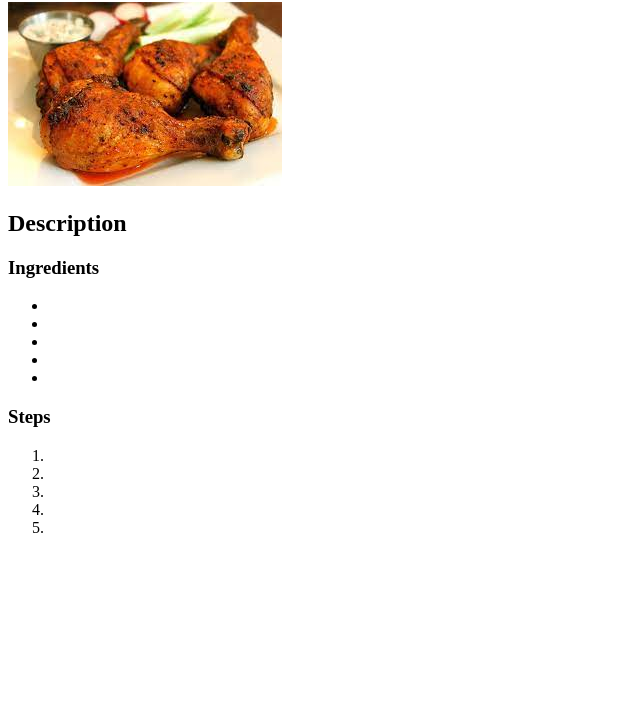
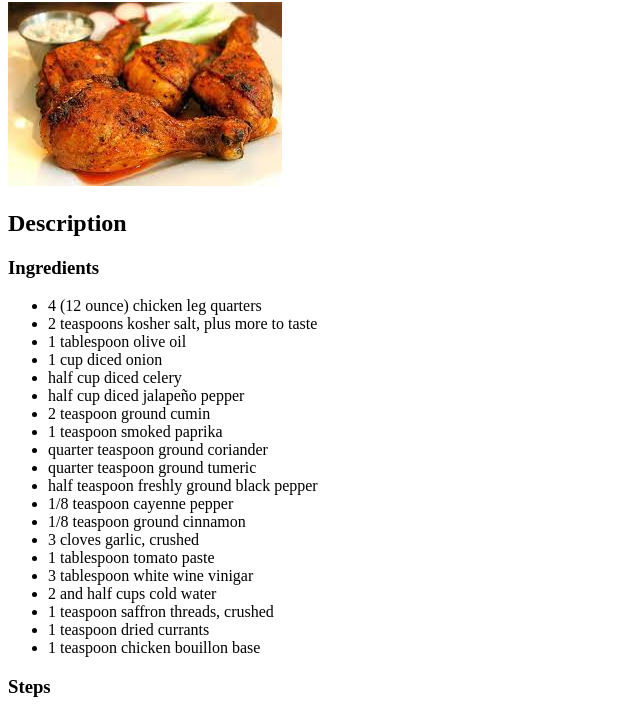
Before and after one commit to anasbassi/odin-recipes, a plain HTML site: page recipes/golden_chicken.html in a window 1280 px wide. Shown: the part 78-792 px from the top of the page, without its empty margins (0-640 px from the left). Drawn offline with Linux system fonts and the light colour scheme.

Commit message:
completed the macaroni salad and golden chicken recipe

```diff
--- a/recipes/golden_chicken.html
+++ b/recipes/golden_chicken.html
@@ -13,19 +13,37 @@
     <p></p>
     <h3>Ingredients</h3>
     <ul>
-        <li></li>
-        <li></li>
-        <li></li>
-        <li></li>
-        <li></li>
+        <li>4 (12 ounce) chicken leg quarters</li>
+        <li>2 teaspoons kosher salt, plus more to taste</li>
+        <li>1 tablespoon olive oil</li>
+        <li>1 cup diced onion</li>
+        <li>half cup diced celery</li>
+        <li>half cup diced jalapeño pepper</li>
+        <li>2 teaspoon ground cumin</li>
+        <li>1 teaspoon smoked paprika</li>
+        <li>quarter teaspoon ground coriander</li>
+        <li>quarter teaspoon ground tumeric</li>
+        <li>half teaspoon freshly ground black pepper</li>
+        <li>1/8 teaspoon cayenne pepper</li>
+        <li>1/8 teaspoon ground cinnamon</li>
+        <li>3 cloves garlic, crushed</li>
+        <li>1 tablespoon tomato paste</li>
+        <li>3 tablespoon white wine vinigar</li>
+        <li>2 and half cups cold water </li>
+        <li>1 teaspoon saffron threads, crushed</li>
+        <li>1 teaspoon dried currants</li>
+        <li>1 teaspoon chicken bouillon base</li>
     </ul>
     <h3>Steps</h3>
     <ol>
-        <li></li>
-        <li></li>
-        <li></li>
-        <li></li>
-        <li></li>
+        <li>Place chicken leg quarters on a work surface with the skin facing up. Make a cut into the thickest part of each drumstick, all the way down to the bone. Then make two cuts, about 1 inch apart, right in the center of each thigh. Season both sides generously with 2 teaspoons kosher salt.</li>
+        <li>Heat oil in a large skillet over high heat. Add chicken, skin-side down, and sear until skin is nicely browned, 5 to 6 minutes. Flip and sear for 2 more minutes. Turn off the heat and remove chicken to a plate, leaving any rendered fat in the skillet.</li>
+        <li>Turn the heat back on to medium; add onion, celery, jalapeño, and a pinch of salt to the skillet. Sauté until onion turns translucent and veggies have softened, 5 to 7 minutes. Add cumin, paprika, coriander, turmeric, pepper, cayenne, cinnamon, and garlic; cook and stir until garlic has cooked a bit and spices are toasted, about 2 minutes.</li>
+        <li>Stir in tomato paste, vinegar, water, and saffron. Increase heat to high and stir in currants and chicken base; bring to a simmer.</li>
+        <li>Add chicken to the skillet, skin-side up, and reduce heat to low. Baste chicken with the liquid. Cover and cook over low or medium-low heat at a gentle simmer for 1 hour.</li>
+        <li>Flip chicken, cover, and simmer gently until the meat is fork-tender and almost falling off the bone, about 30 more minutes.</li>
+        <li>Flip and baste chicken again. Increase heat to medium and cook, uncovered, until chicken is very tender and the braising liquid has reduced a bit, 20 to 30 minutes more.</li>
+        <li>Taste the braising liquid and adjust seasoning if needed before serving.</li>
     </ol>
 </body>
 </html>
```
Also changed, not shown: recipes/macaroni_salad.html (+15 -10 lines).
